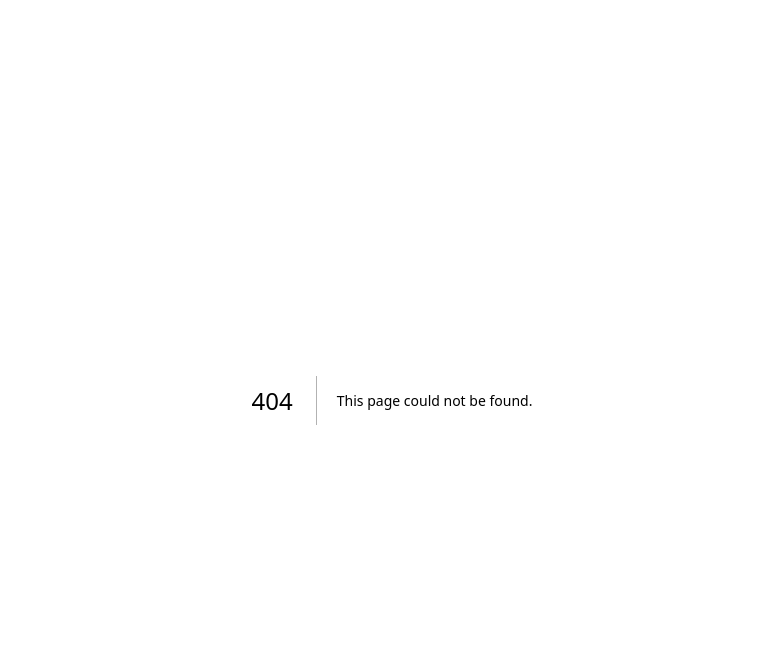
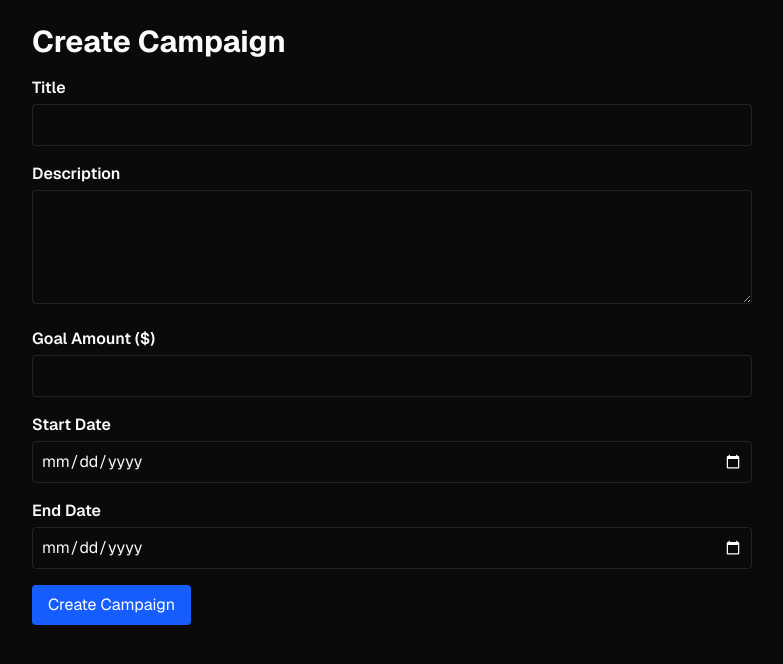
Before and after one commit to Sserano24/CrowdX2-frontend, a Next.js app: page /create in a window 1280 px wide. Before the commit this address had no page. Shown: the top 664 px of the page, without its empty margins (248-1031 px from the left). Built offline with nearby package versions, Linux system fonts and the light colour scheme.

Commit message:
Created file for Create Campaign button, backedn doesn't work yet

```diff
--- a/package.json
+++ b/package.json
@@ -9,11 +9,17 @@
     "lint": "next lint"
   },
   "dependencies": {
+    "@heroicons/react": "^2.2.0",
     "@radix-ui/react-dropdown-menu": "^2.1.6",
     "@radix-ui/react-label": "^2.1.2",
     "@radix-ui/react-slot": "^1.1.2",
+    "@radix-ui/react-avatar": "^1.0.0",
+    "@radix-ui/react-collapsible": "^1.0.0",
+    "@radix-ui/react-separator": "^1.0.0",
+    "@radix-ui/react-dialog": "^1.0.0",
     "class-variance-authority": "^0.7.1",
     "clsx": "^2.1.1",
+    "framer-motion": "^12.6.3",
     "lucide-react": "^0.484.0",
     "next": "15.2.3",
     "next-themes": "^0.4.6",
--- a/src/app/campaigns/Oldpage.js
+++ /dev/null
@@ -1,46 +0,0 @@
-"use client"
-
-import useSWR from 'swr';
-import { useEffect } from "react";
-import { useAuth } from '@/components/authProvider';
-const fetcher = async url => {
-  const res = await fetch(url)
-
-  // If the status code is not in the range 200-299,
-  // we still try to parse and throw it.
-  if (!res.ok) {
-    const error = new Error('An error occurred while fetching the data.')
-    // Attach extra info to the error object.
-    error.info = await res.json()
-    error.status = res.status
-    throw error
-  }
-
-  return res.json()
-}
-const CAMPAIGN_API_URL =  "/api/campaigns"
-
-export default function Home() {
-  //GET REQUESTS
-  const {data, error, isLoading} = useSWR(CAMPAIGN_API_URL,
-    fetcher)
-    const auth = useAuth()
-    useEffect(()=>{
-      if(error?.status ===401){
-        auth.loginRequiredRedirect()
-      }
-    }, [auth, error])
-
-    if (error) return <div>failed to load</div>
-    if (isLoading) return <div>loading...</div>
-
-  return (
-      <main className="flex flex-col gap-[32px] row-start-2 items-center sm:items-start">
-
-        <div>
-          {JSON.stringify(data)}
-        </div>
-      </main>
-
-  );
-}
--- /dev/null
+++ b/src/app/create/page.js
@@ -0,0 +1,123 @@
+"use client";
+
+import { useState } from "react";
+import { useRouter } from "next/navigation";
+
+export default function CreateCampaignPage() {
+  const router = useRouter();
+
+  // State variables for the form fields
+  const [title, setTitle] = useState("");
+  const [description, setDescription] = useState("");
+  const [goalAmount, setGoalAmount] = useState("");
+  const [startDate, setStartDate] = useState("");
+  const [endDate, setEndDate] = useState("");
+  const [error, setError] = useState("");
+  const [loading, setLoading] = useState(false);
+
+  // Handle form submission
+  const handleSubmit = async (e) => {
+    e.preventDefault();
+    setLoading(true);
+    setError("");
+
+    // Prepare the payload to match the Django API schema.
+    const payload = {
+      title,
+      description,
+      goal_amount: Number(goalAmount),
+      start_date: startDate, // expects an ISO format date e.g. "2025-04-10"
+      end_date: endDate,     // also an ISO date; can be empty if not provided
+    };
+
+    try {
+      // The POST request goes directly to Django on port 8001.
+      const res = await fetch("http://localhost:8001/api/campaigns/create/", {
+        method: "POST",
+        headers: { "Content-Type": "application/json" },
+        body: JSON.stringify(payload),
+      });
+
+      // If the response is not OK, throw an error.
+      if (!res.ok) {
+        const errorText = await res.text();
+        throw new Error(errorText || "Failed to create campaign.");
+      }
+
+      // Parse the JSON response
+      const result = await res.json();
+
+      // Redirect to the new campaign's detail page (assuming result.id is returned)
+      router.push(`/campaigns/${result.id}`);
+    } catch (err) {
+      console.error("Failed to create campaign:", err);
+      setError("Failed to create campaign. " + err.message);
+    } finally {
+      setLoading(false);
+    }
+  };
+
+  return (
+    <div className="p-6 max-w-3xl mx-auto">
+      <h1 className="text-3xl font-bold mb-4">Create Campaign</h1>
+      {error && <p className="text-red-500 mb-4">{error}</p>}
+      <form onSubmit={handleSubmit} className="space-y-4">
+        <div>
+          <label className="block font-semibold mb-1">Title</label>
+          <input
+            type="text"
+            value={title}
+            onChange={(e) => setTitle(e.target.value)}
+            className="w-full border p-2 rounded"
+            required
+          />
+        </div>
+        <div>
+          <label className="block font-semibold mb-1">Description</label>
+          <textarea
+            value={description}
+            onChange={(e) => setDescription(e.target.value)}
+            className="w-full border p-2 rounded"
+            rows="4"
+            required
+          />
+        </div>
+        <div>
+          <label className="block font-semibold mb-1">Goal Amount ($)</label>
+          <input
+            type="number"
+            value={goalAmount}
+            onChange={(e) => setGoalAmount(e.target.value)}
+            className="w-full border p-2 rounded"
+            required
+          />
+        </div>
+        <div>
+          <label className="block font-semibold mb-1">Start Date</label>
+          <input
+            type="date"
+            value={startDate}
+            onChange={(e) => setStartDate(e.target.value)}
+            className="w-full border p-2 rounded"
+          />
+        </div>
+        <div>
+          <label className="block font-semibold mb-1">End Date</label>
+          <input
+            type="date"
+            value={endDate}
+            onChange={(e) => setEndDate(e.target.value)}
+            className="w-full border p-2 rounded"
+          />
+        </div>
+        <button
+          type="submit"
+          disabled={loading}
+          className="px-4 py-2 bg-blue-600 text-white rounded hover:bg-blue-700 transition"
+        >
+          {loading ? "Creating..." : "Create Campaign"}
+        </button>
+      </form>
+    </div>
+  );
+}
--- a/src/app/layout.js
+++ b/src/app/layout.js
@@ -22,13 +22,13 @@ export default function RootLayout({ children }) {
   return (
     <html
       lang="en"
-      suppressHydrationWarning
+      suppressHydrationWarning={true}
       className={`${geistSans.variable} ${geistMono.variable} antialiased`}
     >
       <body>
         <ThemeProvider
           attribute="class"
-          defaultTheme="system"
+          defaultTheme="dark"
           enableSystem
           disableTransitionOnChange
         >
--- a/src/components/themeProvider.jsx
+++ b/src/components/themeProvider.jsx
@@ -4,5 +4,14 @@ import * as React from "react";
 import { ThemeProvider as NextThemesProvider } from "next-themes";
 
 export function ThemeProvider({ children, ...props }) {
-  return <NextThemesProvider {...props}>{children}</NextThemesProvider>;
+  return (
+    <NextThemesProvider
+      attribute="class"         // 👈 adds 'dark' class to <html>
+      defaultTheme="system"     // 👈 uses system preference
+      enableSystem={true}       // 👈 allows switching based on OS
+      {...props}
+    >
+      {children}
+    </NextThemesProvider>
+  );
 }
```
Also changed, not shown: 1 other file (tests, documents, lock files or other folders).
